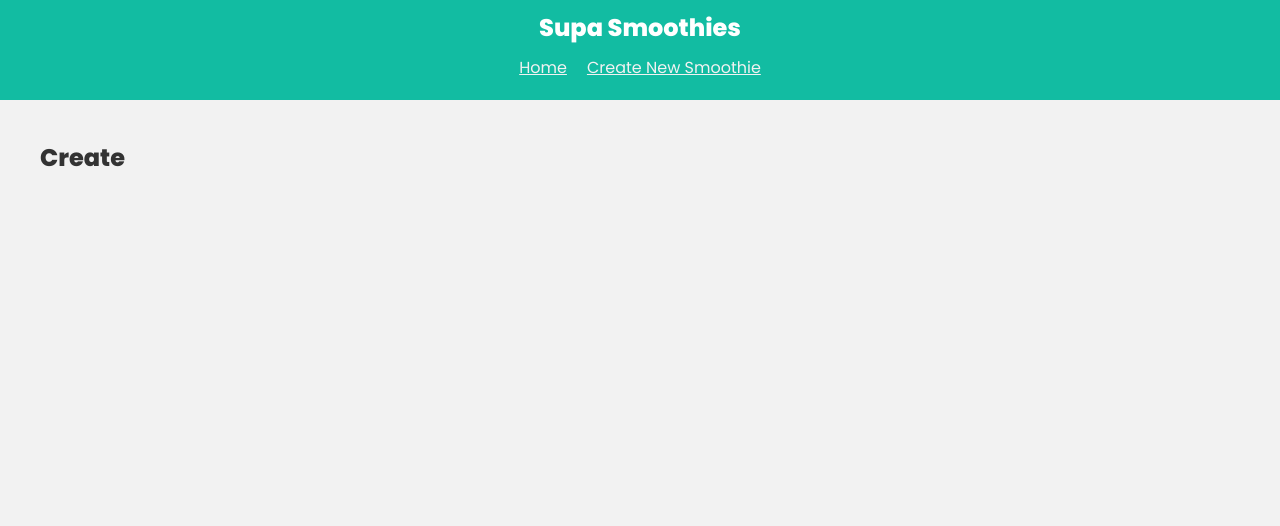
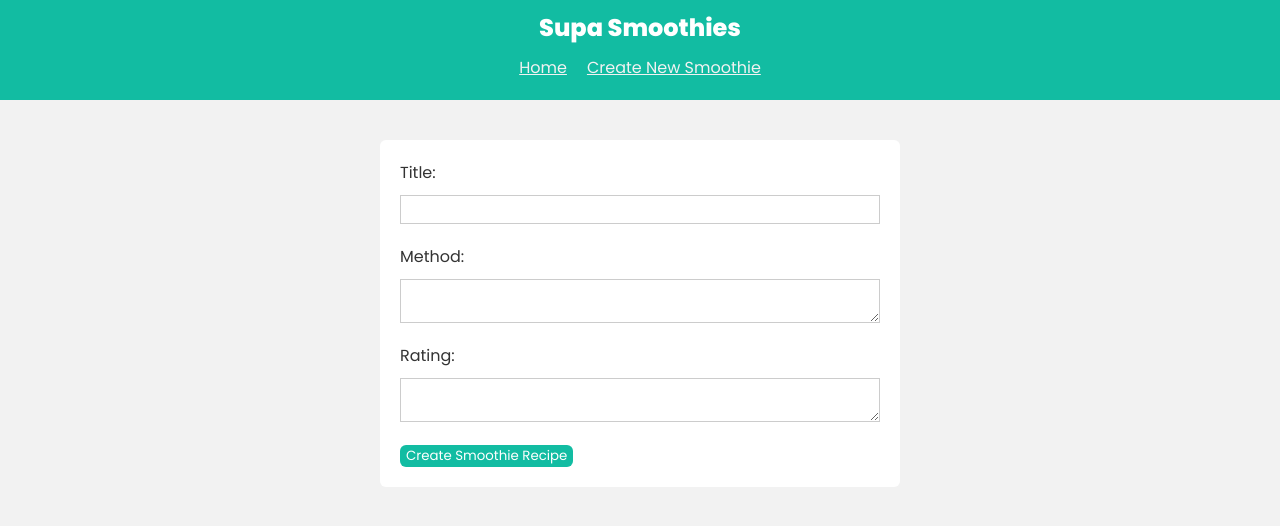
Before and after one commit to margierain/supa-smoothies, a React (Create React App) app: page /create in a window 1280 px wide. Shown: the top 526 px of the page. Built offline with nearby package versions, Linux system fonts and the light colour scheme; no server answers.

Commit message:
add & get smoothies, improve UI

```diff
--- a/src/components/SmoothieCard.js
+++ b/src/components/SmoothieCard.js
@@ -1,7 +1,6 @@
 
 
 export const SmoothieCard = ({smoothies}) => {
-    console.log(smoothies, 'dance')
     return(
         <div className="smoothie-card">
             <h3>{smoothies.title}</h3>
--- a/src/index.css
+++ b/src/index.css
@@ -61,3 +61,31 @@
   line-height: 0px;
   text-align: center;
 }
+
+/* forms*/
+form {
+  background: #fff;
+  padding: 20px;
+  max-width: 480px;
+  margin: 0 auto;
+  border-radius: 6px;
+}
+
+form input, form textarea {
+  display: block;
+  width: 100%;
+  padding: 6px;
+  box-sizing: border-box;
+  border: 1px solid #ccc;
+  margin: 10px 0 20px 0;
+}
+
+form button {
+  background: var(--primary);
+  color: #fff;
+  border: 0;
+  border-radius: 6px;
+  padding: 6px 8x;
+  font-family: "Poppins";
+  cursor: pointer;
+}
--- a/src/pages/Create.js
+++ b/src/pages/Create.js
@@ -1,7 +1,68 @@
+import supabase from "../config/supabaseClient";
+import { useState } from "react";
+import { useNavigate } from "react-router-dom";
+
 const Create = () => {
+  console.log(supabase);
+  const navigate = useNavigate()
+
+  const [title, setTitle] = useState('')
+  const [method, setMethod] = useState('')
+  const [rating, setRating] = useState('')
+  const [formError, setFetchError] = useState(null)
+
+  const handleSubmit = async (e) => {
+    e.preventDefault()
+
+    if (!title || !method || !rating) {
+      setFetchError('Please fill in all the fields correctly')
+      return
+    }
+
+    const { data, error } = await supabase
+      .from('smoothies')
+      .insert([{ title, method, rating }])
+
+
+    if (error) {
+      console.log(error, 'error')
+      setFetchError('Please fill in all the fields correctly')
+    }
+
+    if (data) {
+      console.log(data, 'data')
+      setFetchError(null)
+      navigate('/')
+    }
+  }
+
   return (
     <div className="page create">
-      <h2>Create</h2>
+      <form onSubmit={handleSubmit}>
+        <label htmlFor="title">Title:</label>
+        <input
+          type="text"
+          id="title"
+          value={title}
+          onChange={(e) => setTitle(e.target.value)} />
+
+        <label htmlFor="method">Method:</label>
+        <textarea
+          id="method"
+          value={method}
+          onChange={(e) => setMethod(e.target.value)} />
+
+        <label htmlFor="rating">Rating:</label>
+        <textarea
+          type="number"
+          id="rating"
+          value={rating}
+          onChange={(e) => setRating(e.target.value)} />
+
+        <button>Create Smoothie Recipe</button>
+
+        {formError && <p className="error">{formError}</p>}
+      </form>
     </div>
   )
 }
```
